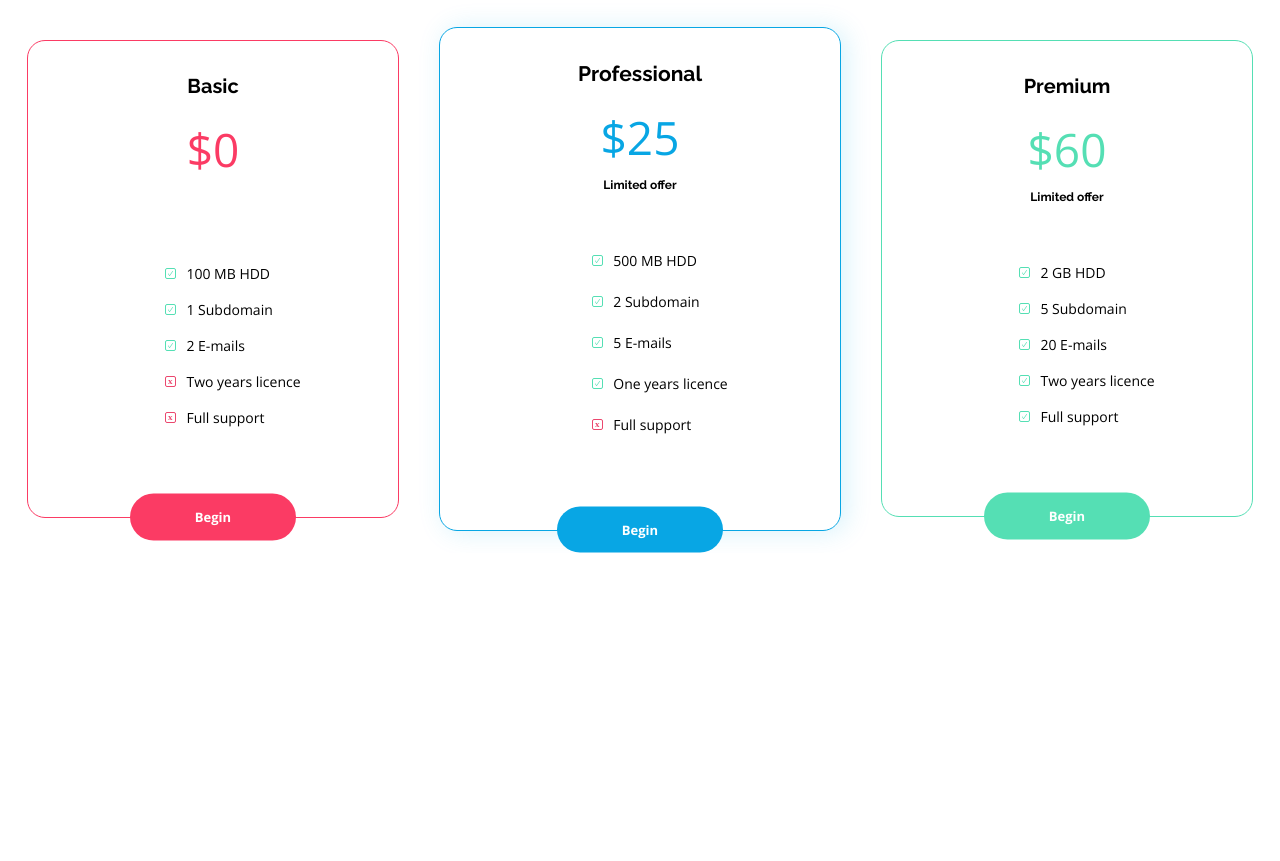
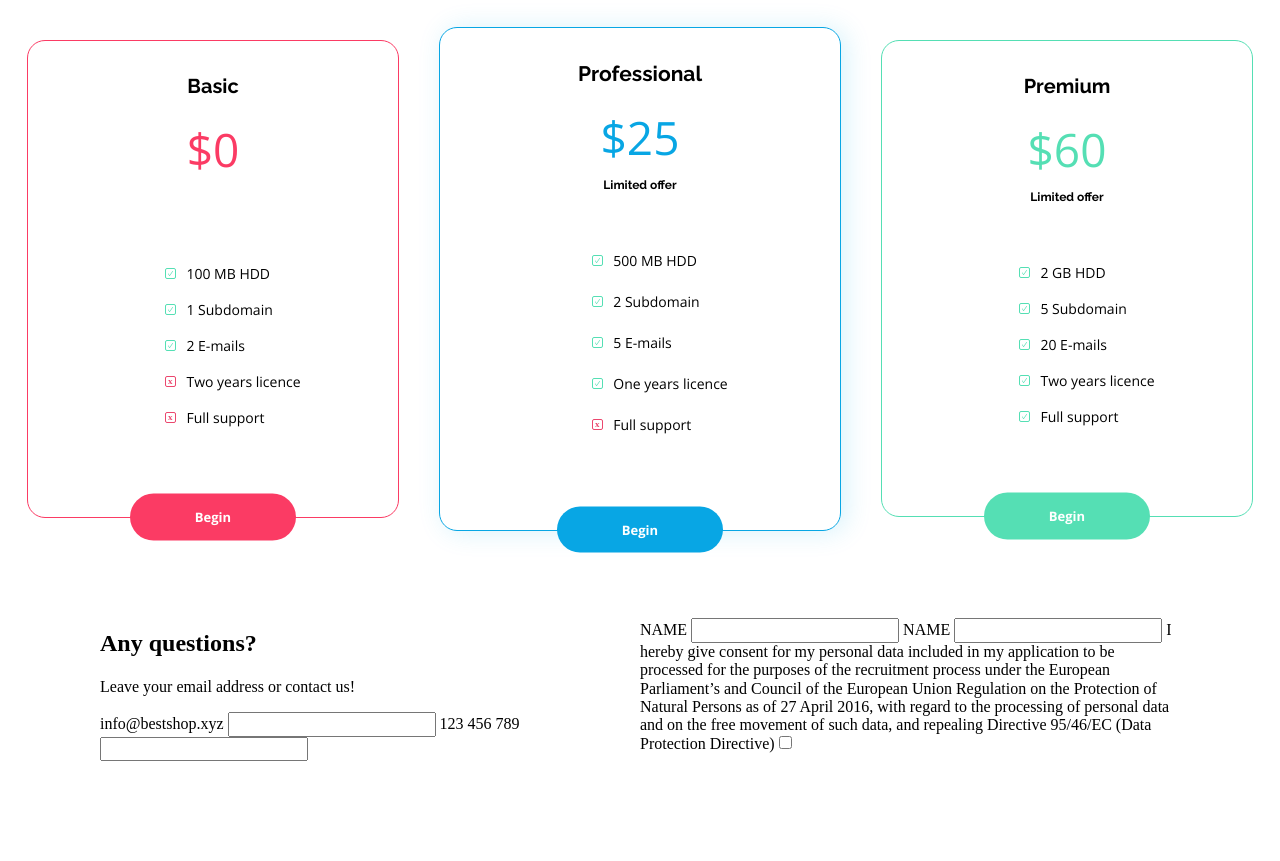
Before and after one commit to PatrykBombik/BestShop, a plain HTML site: page index.html in a window 1280 px wide. Shown: the part 3181-4042 px from the top of the page. Before the commit the page ends 3734 px from the top, so only its background shows below. Drawn offline with nearby package versions, Linux system fonts and the light colour scheme.

Commit message:
contact section index.html

```diff
--- a/index.html
+++ b/index.html
@@ -142,7 +142,35 @@
         </div>
     </section>
 
+    <section class="contact">
+        <div class="contact__container">
+            <div class="contact__info">
+                <h2 class="contact__info--tittle">Any questions?</h2>
+                <p>Leave your email address or contact us!</p>
+                <div class="contact__info--details">
+                    <label for="ourEmail">info@bestshop.xyz</label>
+                    <input type="email" name="ourEmail" id="ourEmail" class="contact__info--email">
+                    <label for="ourTel">123 456 789</label>
+                    <input type="tel" name="ourTel" id="ourTel" class="contact__info--tel">
+                </div>
+            </div>
+            <div class="contact__inputs">
+                <label for="myName">NAME</label>
+                <input type="text" name="myName" id="myName" class="contact__inputs--name">
+                <label for="myEmail">NAME</label>
+                <input type="email" name="myEmail" id="myEmail" class="contact__inputs--email">
+                <label for="myCheckbox">I hereby give consent for my personal data included in my application to be
+                    processed for the purposes of the recruitment process under the European Parliament’s and Council of
+                    the European Union Regulation on the Protection of Natural Persons as of 27 April 2016, with regard
+                    to the processing of personal data and on the free movement of such data, and repealing Directive
+                    95/46/EC (Data Protection Directive)</label>
+                <input type="checkbox" name="myCheckbox" id="myCheckbox" class="contact__inputs--checkbox">
+            </div>
+        </div>
+    </section>
+
 
 </div>
+
 </body>
 </html>
--- a/src/styles/styles.css
+++ b/src/styles/styles.css
@@ -625,3 +625,26 @@ img {
     top: 100%;
     background-color: var(--color-green);
 }
+
+/*CONTACT*/
+
+.contact {
+    width: 100%;
+}
+
+.contact__container {
+    max-width: var(--max-width);
+    margin: 0 auto;
+    padding: 80px 100px 100px;
+    display: flex;
+    justify-content: center;
+    align-items: center;
+}
+
+.contact__info {
+    width: 50%;
+}
+
+.contact__inputs {
+    width: 50%;
+}
```
Lines whose indentation alone changed are shown as unchanged.
